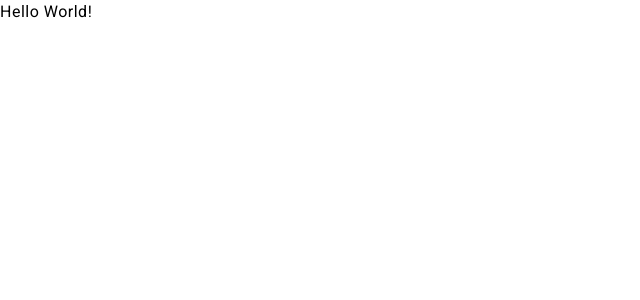
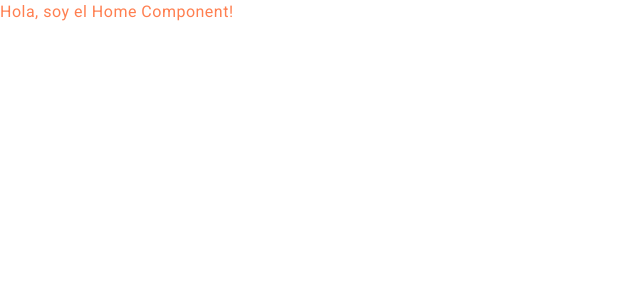
Before and after one commit to Abraham2748/musicstore-frontend202403, an Angular app: page / in a window 1280 px wide. Shown: the top 300 px of the page, without its empty margins (0-640 px from the left). Built offline with nearby package versions, Linux system fonts and the light colour scheme.

Commit message:
Use Home component in App component

```diff
--- a/src/app/app.component.html
+++ b/src/app/app.component.html
@@ -1,3 +1 @@
-<router-outlet />
-
-Hello World!
+<app-home></app-home>
--- a/src/app/app.component.ts
+++ b/src/app/app.component.ts
@@ -1,12 +1,12 @@
 import { Component } from '@angular/core';
-import { RouterOutlet } from '@angular/router';
+import { HomeComponent } from './home/home.component';
 
 @Component({
   selector: 'app-root',
   standalone: true,
-  imports: [RouterOutlet],
+  imports: [HomeComponent],
   templateUrl: './app.component.html',
-  styleUrl: './app.component.css'
+  styleUrl: './app.component.css',
 })
 export class AppComponent {
   title = 'musical-events';
```
